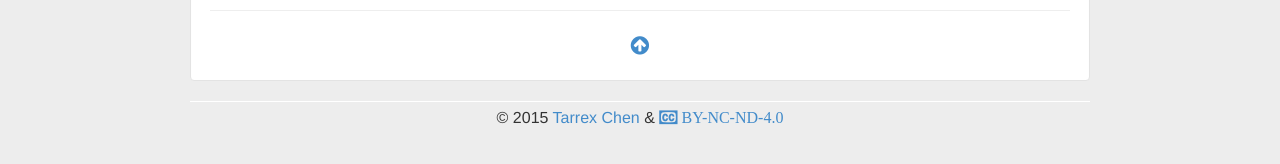
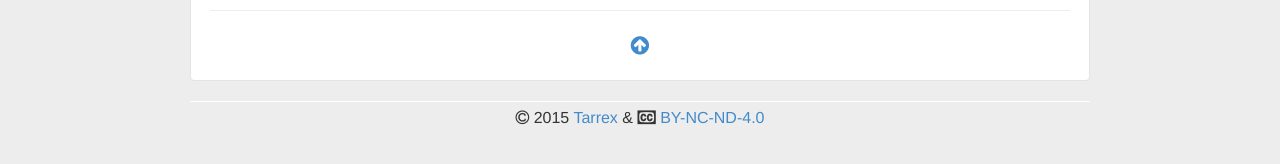
Before and after one commit to tarrex/tarrex.github.io, a Jekyll site: the page built from home.md, in a window 1280 px wide. Shown: the part 181-345 px from the top of the page. Built offline with Jekyll 4.4.1, drawn with Linux system fonts in a browser that asks for light colours; Markdown is read by kramdown in place of the engine named in the settings.

Commit message:
Update footer.html

```diff
--- a/_includes/footer.html
+++ b/_includes/footer.html
@@ -1,12 +1,13 @@
 <footer class="container site-footer">
     <div class="copyrights text-center">
-        <p>©
+        <i class="fa fa-copyright"></i>
         <script type="text/javascript">
         year = new Date();
         document.write(year.getFullYear());
         </script>
 
-        <a href="http://tarrex.com">Tarrex Chen</a> &
-        <a rel="license" href="http://creativecommons.org/licenses/by-nc-nd/4.0/" class="fa fa-cc"> BY-NC-ND-4.0 </a>
+        <a href="http://tarrex.com">Tarrex</a> &
+        <i class="fa fa-cc"></i>
+        <a rel="license" href="http://creativecommons.org/licenses/by-nc-nd/4.0/"> BY-NC-ND-4.0 </a>
     </div>
 </footer>
```
